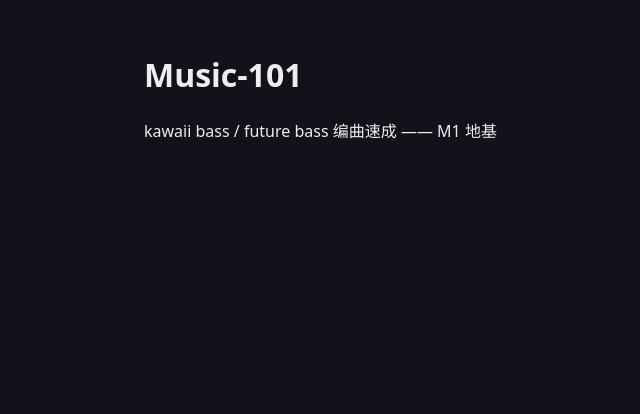
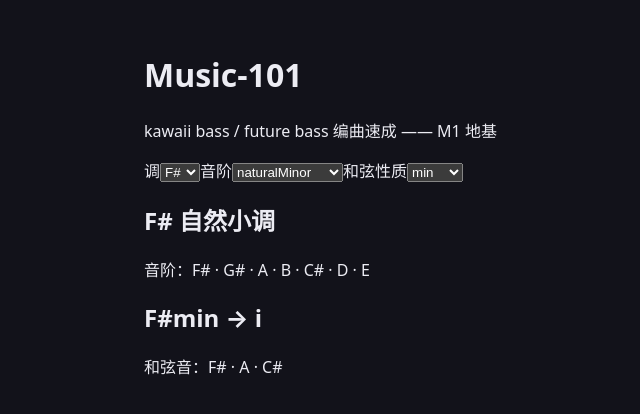
Before and after one commit to miko-cn/Music-101, a React (Vite) app: page / in a window 1280 px wide. Shown: the top 414 px of the page, without its empty margins (16-656 px from the left). Built offline with nearby package versions, Linux system fonts and the light colour scheme.

Commit message:
feat(ui): wire theory core into the app shell
Co-authored-by: Miko <augbubbles@foxmail.com>

```diff
--- a/src/App.tsx
+++ b/src/App.tsx
@@ -1,8 +1,84 @@
+import { useState } from "react";
+import {
+  getChordPitches,
+  getScalePitches,
+  keyName,
+  pitchClassToName,
+  romanNumeral,
+  type ChordQuality,
+  type PitchClass,
+  type ScaleId,
+} from "./core/index.ts";
+
+const ROOTS = [0, 1, 2, 3, 4, 5, 6, 7, 8, 9, 10, 11] as PitchClass[];
+const SCALES: ScaleId[] = ["major", "naturalMinor", "harmonicMinor", "melodicMinor"];
+const QUALITIES: ChordQuality[] = ["maj", "min", "maj7", "min7", "add9", "sus4", "dom7"];
+
 export function App() {
+  const [root, setRoot] = useState<PitchClass>(6);
+  const [scale, setScale] = useState<ScaleId>("naturalMinor");
+  const [quality, setQuality] = useState<ChordQuality>("min");
+
+  const scalePitches = getScalePitches(root, scale);
+  const currentChord = { root, quality };
+  const chordPitches = getChordPitches(currentChord);
+
   return (
     <main>
       <h1>Music-101</h1>
       <p>kawaii bass / future bass 编曲速成 —— M1 地基</p>
+
+      <section>
+        <label>
+          调
+          <select
+            value={root}
+            onChange={(event) => setRoot(Number(event.target.value) as PitchClass)}
+          >
+            {ROOTS.map((pitch) => (
+              <option key={pitch} value={pitch}>
+                {pitchClassToName(pitch)}
+              </option>
+            ))}
+          </select>
+        </label>
+        <label>
+          音阶
+          <select value={scale} onChange={(event) => setScale(event.target.value as ScaleId)}>
+            {SCALES.map((item) => (
+              <option key={item} value={item}>
+                {item}
+              </option>
+            ))}
+          </select>
+        </label>
+        <label>
+          和弦性质
+          <select
+            value={quality}
+            onChange={(event) => setQuality(event.target.value as ChordQuality)}
+          >
+            {QUALITIES.map((item) => (
+              <option key={item} value={item}>
+                {item}
+              </option>
+            ))}
+          </select>
+        </label>
+      </section>
+
+      <section>
+        <h2>{keyName(root, scale)}</h2>
+        <p>音阶：{scalePitches.map((pitch) => pitchClassToName(pitch)).join(" · ")}</p>
+      </section>
+
+      <section>
+        <h2>
+          {pitchClassToName(root)}
+          {quality} → {romanNumeral(currentChord, root)}
+        </h2>
+        <p>和弦音：{chordPitches.map((pitch) => pitchClassToName(pitch)).join(" · ")}</p>
+      </section>
     </main>
   );
 }
```
